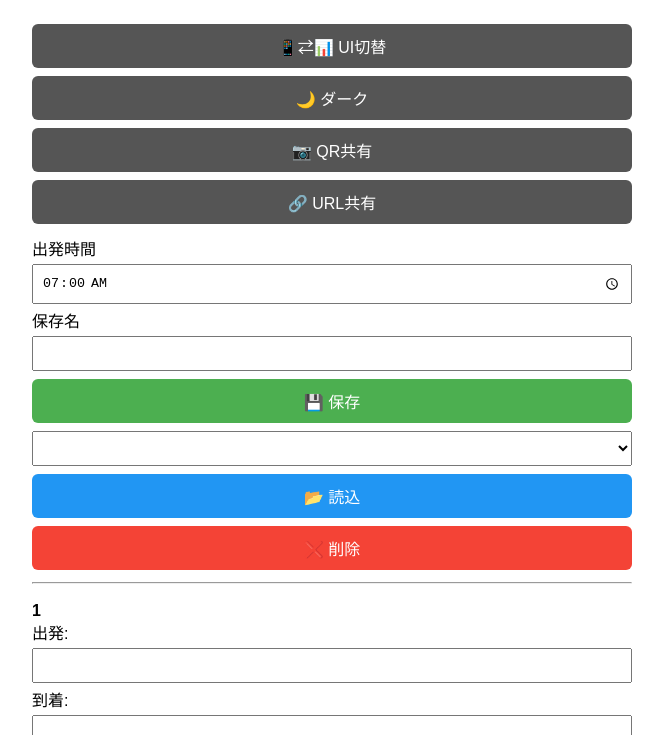
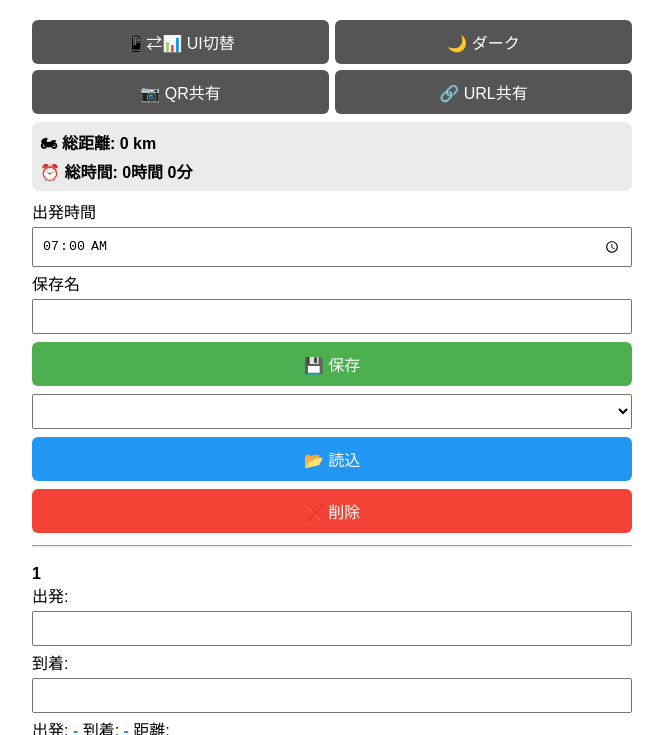
Before and after one commit to 3939justic-jusanswer/touring-app, a plain HTML site: page index.html in a window 1280 px wide. Shown: the part 65-800 px from the top of the page, without its empty margins (308-971 px from the left). Drawn offline with Linux system fonts and the light colour scheme.

Commit message:
Add files via upload

```diff
--- a/index.html
+++ b/index.html
@@ -29,6 +29,31 @@ body.dark{
   z-index:100;
   background:inherit;
   padding-bottom:8px;
+}
+
+/* 上ボタン2列 */
+.topGrid{
+  display:grid;
+  grid-template-columns:1fr 1fr;
+  gap:6px;
+}
+
+.topGrid button{
+  margin:0;
+}
+
+/* 上サマリー */
+#topSummary{
+  margin-top:8px;
+  padding:8px;
+  border-radius:8px;
+  background:rgba(0,0,0,0.08);
+  font-weight:bold;
+  font-size:16px;
+}
+
+body.dark #topSummary{
+  background:rgba(255,255,255,0.08);
 }
 
 /* ボタン */
@@ -139,11 +164,35 @@ th:nth-child(9),td:nth-child(9){width:150px;}
 
 <h2>ツーリング計算</h2>
 
+<!-- 上固定 -->
 <div class="sticky">
-  <button class="btn-toggle" onclick="toggleMode()">📱⇄📊 UI切替</button>
-  <button class="btn-toggle" onclick="toggleDark()">🌙 ダーク</button>
-  <button class="btn-toggle" onclick="showQR()">📷 QR共有</button>
-  <button class="btn-toggle" onclick="shareURL()">🔗 URL共有</button>
+
+  <div class="topGrid">
+
+    <button class="btn-toggle" onclick="toggleMode()">
+      📱⇄📊 UI切替
+    </button>
+
+    <button class="btn-toggle" onclick="toggleDark()">
+      🌙 ダーク
+    </button>
+
+    <button class="btn-toggle" onclick="showQR()">
+      📷 QR共有
+    </button>
+
+    <button class="btn-toggle" onclick="shareURL()">
+      🔗 URL共有
+    </button>
+
+  </div>
+
+  <!-- 常時表示 -->
+  <div id="topSummary">
+    🏍 総距離: 0 km<br>
+    ⏰ 総時間: 0時間0分
+  </div>
+
 </div>
 
 出発時間
@@ -157,6 +206,7 @@ th:nth-child(9),td:nth-child(9){width:150px;}
 <select id="saveList"></select>
 
 <button class="btn-load" onclick="loadData()">📂 読込</button>
+
 <button class="btn-delete" onclick="deleteData()">❌ 削除</button>
 
 <hr>
@@ -184,17 +234,23 @@ if(localStorage.getItem("dark")==="on"){
 }
 
 function toggleDark(){
+
   document.body.classList.toggle("dark");
 
   localStorage.setItem(
     "dark",
-    document.body.classList.contains("dark") ? "on" : "off"
+    document.body.classList.contains("dark")
+      ? "on"
+      : "off"
   );
 }
 
 /* UI切替 */
 function toggleMode(){
-  mode = mode==="mobile" ? "table" : "mobile";
+
+  mode = mode==="mobile"
+    ? "table"
+    : "mobile";
 
   localStorage.setItem("mode",mode);
 
@@ -203,7 +259,10 @@ function toggleMode(){
 
 /* 保存 */
 function getAll(){
-  return JSON.parse(localStorage.getItem("touringList") || "{}");
+
+  return JSON.parse(
+    localStorage.getItem("touringList") || "{}"
+  );
 }
 
 function updateSaveList(){
@@ -213,6 +272,7 @@ function updateSaveList(){
   saveList.innerHTML="";
 
   Object.keys(getAll()).forEach(n=>{
+
     saveList.innerHTML += `<option>${n}</option>`;
   });
 }
@@ -230,7 +290,10 @@ function saveData(){
     routes
   };
 
-  localStorage.setItem("touringList",JSON.stringify(d));
+  localStorage.setItem(
+    "touringList",
+    JSON.stringify(d)
+  );
 
   updateSaveList();
 }
@@ -260,7 +323,10 @@ function deleteData(){
 
   delete d[saveList.value];
 
-  localStorage.setItem("touringList",JSON.stringify(d));
+  localStorage.setItem(
+    "touringList",
+    JSON.stringify(d)
+  );
 
   updateSaveList();
 }
@@ -301,7 +367,8 @@ function deleteRow(i){
 
 function update(i,k,v){
 
-  routes[i][k]=(k==="from"||k==="to")
+  routes[i][k]=
+    (k==="from"||k==="to")
     ? v
     : Number(v);
 
@@ -317,6 +384,7 @@ function render(){
 
     app.innerHTML=`
     <div class="table-wrap">
+
     <table>
 
     <tr>
@@ -366,8 +434,13 @@ function render(){
       <td class="time" id="arrival_${i}"></td>
 
       <td>
-        <button class="btn-mini" onclick="insertRow(${i})">ここに追加</button>
-        <button class="btn-mini" onclick="deleteRow(${i})">削除</button>
+        <button class="btn-mini" onclick="insertRow(${i})">
+          ここに追加
+        </button>
+
+        <button class="btn-mini" onclick="deleteRow(${i})">
+          削除
+        </button>
       </td>
 
     </tr>
@@ -380,7 +453,7 @@ function render(){
 
   }else{
 
-    app.innerHTML = routes.map((r,i)=>`
+    app.innerHTML=routes.map((r,i)=>`
 
     <div class="row">
 
@@ -411,8 +484,13 @@ function render(){
       休憩:
       <input type="number" value="${r.break}" onchange="update(${i},'break',this.value)">
 
-      <button onclick="insertRow(${i})">＋追加</button>
-      <button onclick="deleteRow(${i})">削除</button>
+      <button onclick="insertRow(${i})">
+        ＋追加
+      </button>
+
+      <button onclick="deleteRow(${i})">
+        削除
+      </button>
 
     </div>
 
@@ -452,11 +530,26 @@ function calculate(){
       }
     }
 
-    if(!r.speed || !r.distance)return;
+    let distance=Number(r.distance)||0;
+    let speed=Number(r.speed)||0;
+    let rest=Number(r.break)||0;
+
+    totalDistance += distance;
+
+    if(speed<=0 || distance<=0){
+
+      let s=document.getElementById("start_"+i);
+      let a=document.getElementById("arrival_"+i);
+
+      if(s)s.textContent="-";
+      if(a)a.textContent="-";
+
+      return;
+    }
 
     let st=cur;
 
-    let ar=st+(r.distance/r.speed)*60;
+    let ar=st+(distance/speed)*60;
 
     let sh=Math.floor(st/60)%24;
     let sm=Math.floor(st%60);
@@ -467,19 +560,12 @@ function calculate(){
     let s=document.getElementById("start_"+i);
     let a=document.getElementById("arrival_"+i);
 
-    if(s){
-      s.textContent=`${pad(sh)}:${pad(sm)}`;
-    }
+    if(s)s.textContent=`${pad(sh)}:${pad(sm)}`;
+    if(a)a.textContent=`${pad(ah)}:${pad(am)}`;
 
-    if(a){
-      a.textContent=`${pad(ah)}:${pad(am)}`;
-    }
+    totalMinutes += (ar-st)+rest;
 
-    totalDistance += Number(r.distance);
-
-    totalMinutes += (ar - st) + Number(r.break);
-
-    cur=ar+r.break;
+    cur=ar+rest;
 
     final=`${pad(ah)}:${pad(am)}`;
   });
@@ -490,14 +576,22 @@ function calculate(){
     : "";
 
   let th=Math.floor(totalMinutes/60);
+
   let tm=Math.floor(totalMinutes%60);
 
+  /* 下表示 */
   document.getElementById("summary").innerHTML =
     `総距離: ${totalDistance} km<br>
      総時間: ${th}時間 ${tm}分`;
+
+  /* 上固定表示 */
+  document.getElementById("topSummary").innerHTML =
+    `🏍 総距離: ${totalDistance} km<br>
+     ⏰ 総時間: ${th}時間 ${tm}分`;
 }
 
 function pad(n){
+
   return n.toString().padStart(2,"0");
 }
 
@@ -522,8 +616,11 @@ function shareURL(){
     encodeURIComponent(JSON.stringify(data));
 
   if(navigator.share){
+
     navigator.share({url});
+
   }else{
+
     prompt("コピー",url);
   }
 }
@@ -556,7 +653,7 @@ function showQR(){
     url,
     {width:220},
     (e,c)=>{
-      if(c) qrBox.appendChild(c);
+      if(c)qrBox.appendChild(c);
     }
   );
 }
```
